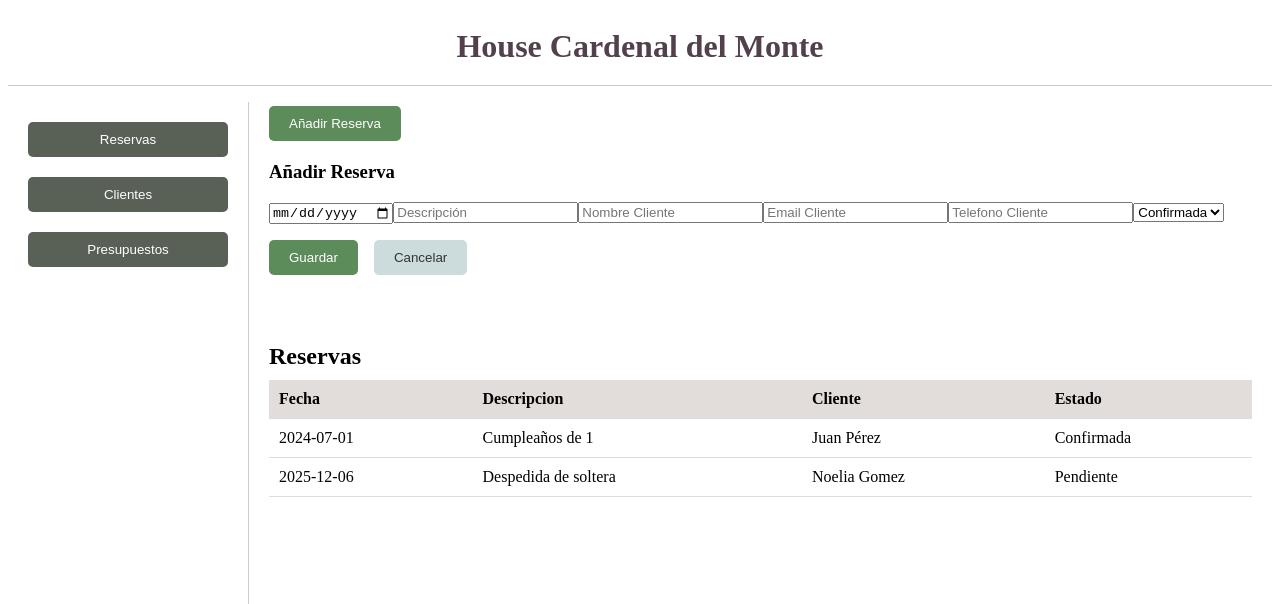
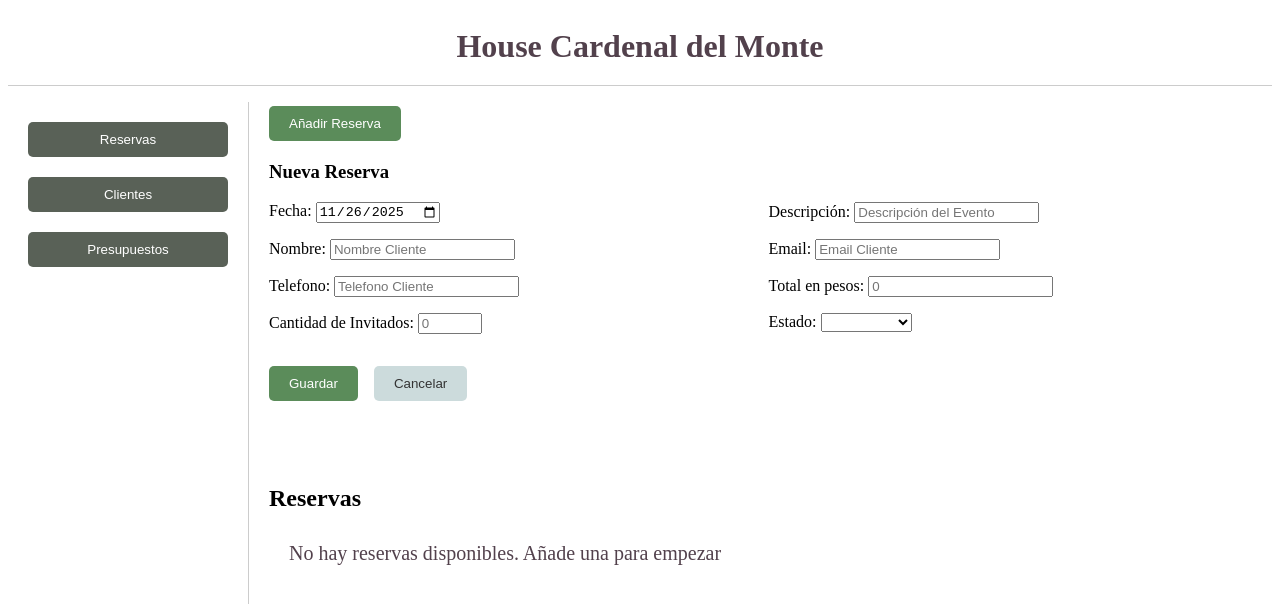
Before and after one commit to lucilamira/reservas-house, a Vue app: page /reservas in a window 1280 px wide. Both pictures are taken after a click on the button "Añadir Reserva". Shown: the top 604 px of the page. Built offline with nearby package versions, Linux system fonts and the light colour scheme.

Commit message:
updated form save and cancel, added more fields and re-arranged layout

```diff
--- a/src/components/FormReserva.vue
+++ b/src/components/FormReserva.vue
@@ -3,34 +3,83 @@ import ActionButton from './ActionButton.vue';
 import { ref } from 'vue';
 
 const formOpen = defineModel({ type: Boolean, default: false });
+const date = ref(new Date().toISOString().split('T')[0]);
+const description = ref('');
+const clientName = ref('');
+const clientEmail = ref('');
+const clientPhone = ref('');
+const status = ref('');
+
+const reservas = defineModel('reservas', { type: Array, default: [] });
 
 function cancel() {
   formOpen.value = false;
-  // Lógica para cancelar la reserva
+  clearForm();
 }
 
 function save() {
-  // Lógica para guardar la reserva
+  const reserva = {
+    date: date.value,
+    description: description.value,
+    clientName: clientName.value,
+    clientEmail: clientEmail.value,
+    clientPhone: clientPhone.value,
+    totalAmount: totalAmount.value,
+    guestCount: guestCount.value,
+    status: status.value,
+  };
+
+  reservas.value.push(reserva);
+  console.log('lista de reservas:', reservas.value);
   formOpen.value = false;
+  clearForm();
+}
+
+function clearForm() {
+  date.value = new Date().toISOString().split('T')[0];
+  description.value = '';
+  clientName.value = '';
+  clientEmail.value = '';
+  clientPhone.value = '';
+  totalAmount.value = '';
+  guestCount.value = '';
+  status.value = '';
 }
 </script>
 
 <template>
   <div v-if="formOpen">
-    <h3>Añadir Reserva</h3>
-    <input type="date" />
-    <input type="text" placeholder="Descripción" />
-    <input type="text" placeholder="Nombre Cliente" />
-    <input type="email" placeholder="Email Cliente" />
-    <input type="tel" placeholder="Telefono Cliente" />
-    <select>
-      <option>Confirmada</option>
-      <option>Pendiente</option>
-      <option>Cancelada</option>
-    </select>
-    <div class="buttons-container">
-      <ActionButton type="primary" label="Guardar" @click="save" />
-      <ActionButton type="secondary" label="Cancelar" @click="cancel" />
+    <h3>Nueva Reserva</h3>
+    <div class="form-container">
+      <label>Fecha: <input type="date" v-model="date" /></label>
+      <label
+        >Descripción: <input type="text" v-model="description" placeholder="Descripción del Evento"
+      /></label>
+      <label>Nombre: <input type="text" v-model="clientName" placeholder="Nombre Cliente" /></label>
+      <label>Email: <input type="email" v-model="clientEmail" placeholder="Email Cliente" /></label>
+      <label
+        >Telefono: <input type="tel" v-model="clientPhone" placeholder="Telefono Cliente"
+      /></label>
+      <label>Total en pesos: <input type="text" v-model="totalAmount" placeholder="0" /></label>
+
+      <label
+        >Cantidad de Invitados:
+        <input type="number" min="0" max="100" v-model="guestCount" placeholder="0"
+      /></label>
+
+      <label
+        >Estado:
+        <select v-model="status" placeholder="Selecciona">
+          <option value="confirmada">Confirmada</option>
+          <option value="pendiente">Pendiente</option>
+          <option value="cancelada">Cancelada</option>
+        </select>
+      </label>
+
+      <div class="buttons-container">
+        <ActionButton type="primary" label="Guardar" @click="save" />
+        <ActionButton type="secondary" label="Cancelar" @click="cancel" />
+      </div>
     </div>
   </div>
 </template>
@@ -41,4 +90,12 @@ function save() {
   display: flex;
   gap: 1rem;
 }
+
+.form-container {
+  display: grid;
+  grid-template-columns: 1fr 1fr;
+  grid-template-rows: repeat(6, auto);
+  gap: 1rem;
+  margin-top: 1rem;
+}
 </style>
--- a/src/components/Reservas.vue
+++ b/src/components/Reservas.vue
@@ -4,16 +4,17 @@ import FormReserva from './FormReserva.vue';
 import { ref } from 'vue';
 
 const showForm = ref(false);
+const reservas = ref([]);
 </script>
 
 <template>
   <div class="container">
     <ActionButton type="primary" label="Añadir Reserva" @click="showForm = true"></ActionButton>
-    <!-- <div v-if="showForm"> -->
-    <FormReserva v-model="showForm" />
-    <!-- </div> -->
+    <FormReserva v-model="showForm" v-model:reservas="reservas" />
+
     <div class="table-container">
       <h3 class="table-title">Reservas</h3>
+      <div v-if="reservas.length > 0">
         <table>
           <thead>
             <tr>
@@ -21,23 +22,30 @@ const showForm = ref(false);
               <th>Descripcion</th>
               <th>Cliente</th>
               <th>Estado</th>
+              <th>Acciones</th>
             </tr>
           </thead>
           <tbody>
-          <tr>
-            <td>2024-07-01</td>
-            <td>Cumpleaños de 1</td>
-            <td>Juan Pérez</td>
-            <td>Confirmada</td>
-          </tr>
-          <tr>
-            <td>2025-12-06</td>
-            <td>Despedida de soltera</td>
-            <td>Noelia Gomez</td>
-            <td>Pendiente</td>
+            <tr v-for="(reserva, index) in reservas" :key="index">
+              <td>{{ reserva.date }}</td>
+              <td>{{ reserva.description }}</td>
+              <td>{{ reserva.clientName }}</td>
+              <td>{{ reserva.status }}</td>
+              <td>
+                <img
+                  @click="reservas.splice(index, 1)"
+                  class="delete-icon"
+                  width="24"
+                  height="24"
+                  src="https://img.icons8.com/color/24/delete-forever.png"
+                  alt="delete-forever"
+                />
+              </td>
             </tr>
           </tbody>
         </table>
+      </div>
+      <div class="no-data" v-else>No hay reservas disponibles. Añade una para empezar</div>
     </div>
   </div>
 </template>
@@ -79,4 +87,16 @@ button {
   display: block;
   margin-bottom: 20px;
 }
+
+.delete-icon {
+  cursor: pointer;
+}
+
+.no-data {
+  text-align: left;
+  padding: 20px;
+  color: #52414cff;
+  font-size: 20px;
+  font-weight: 400;
+}
 </style>
```
Lines whose indentation alone changed are shown as unchanged.
